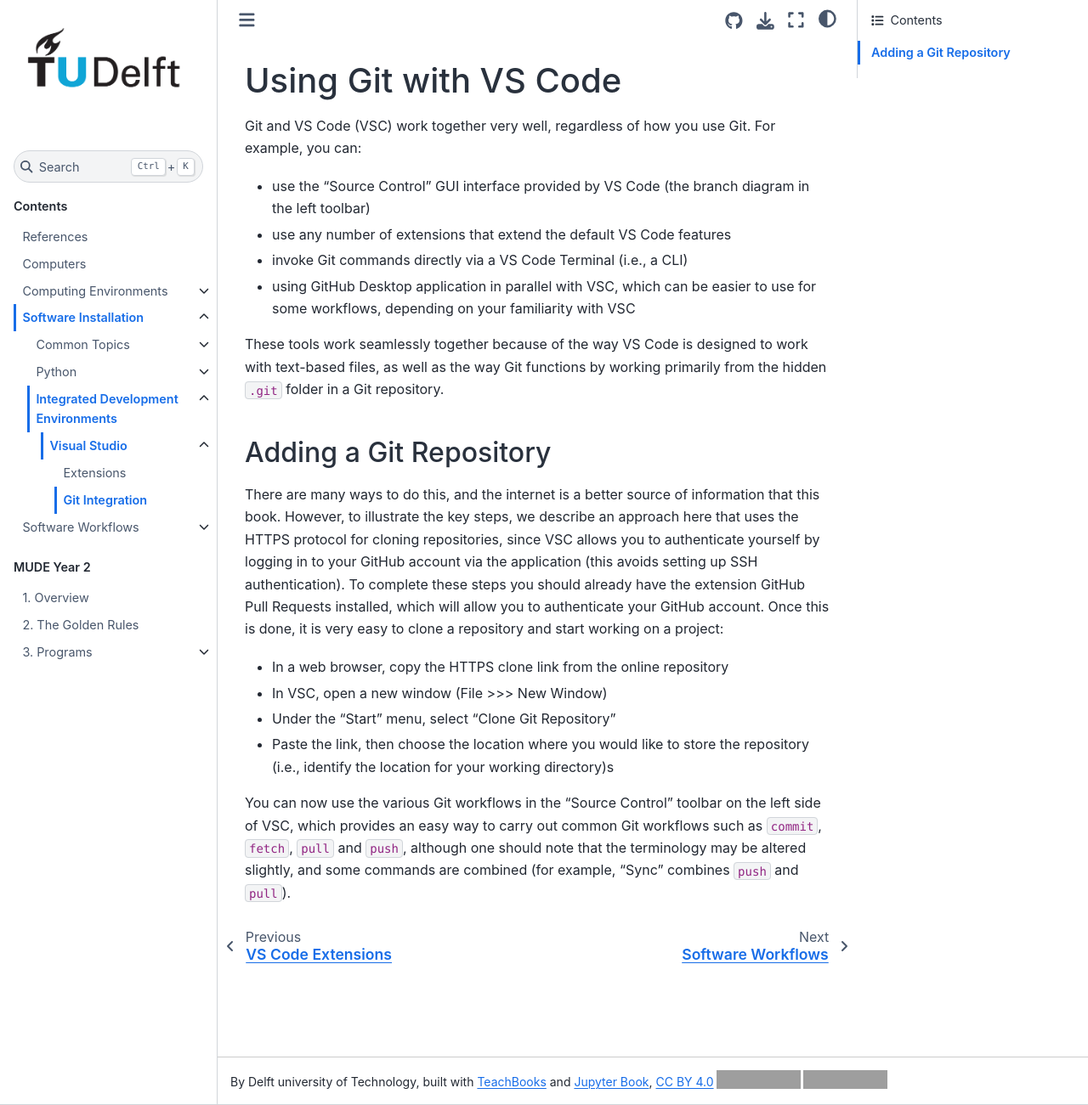
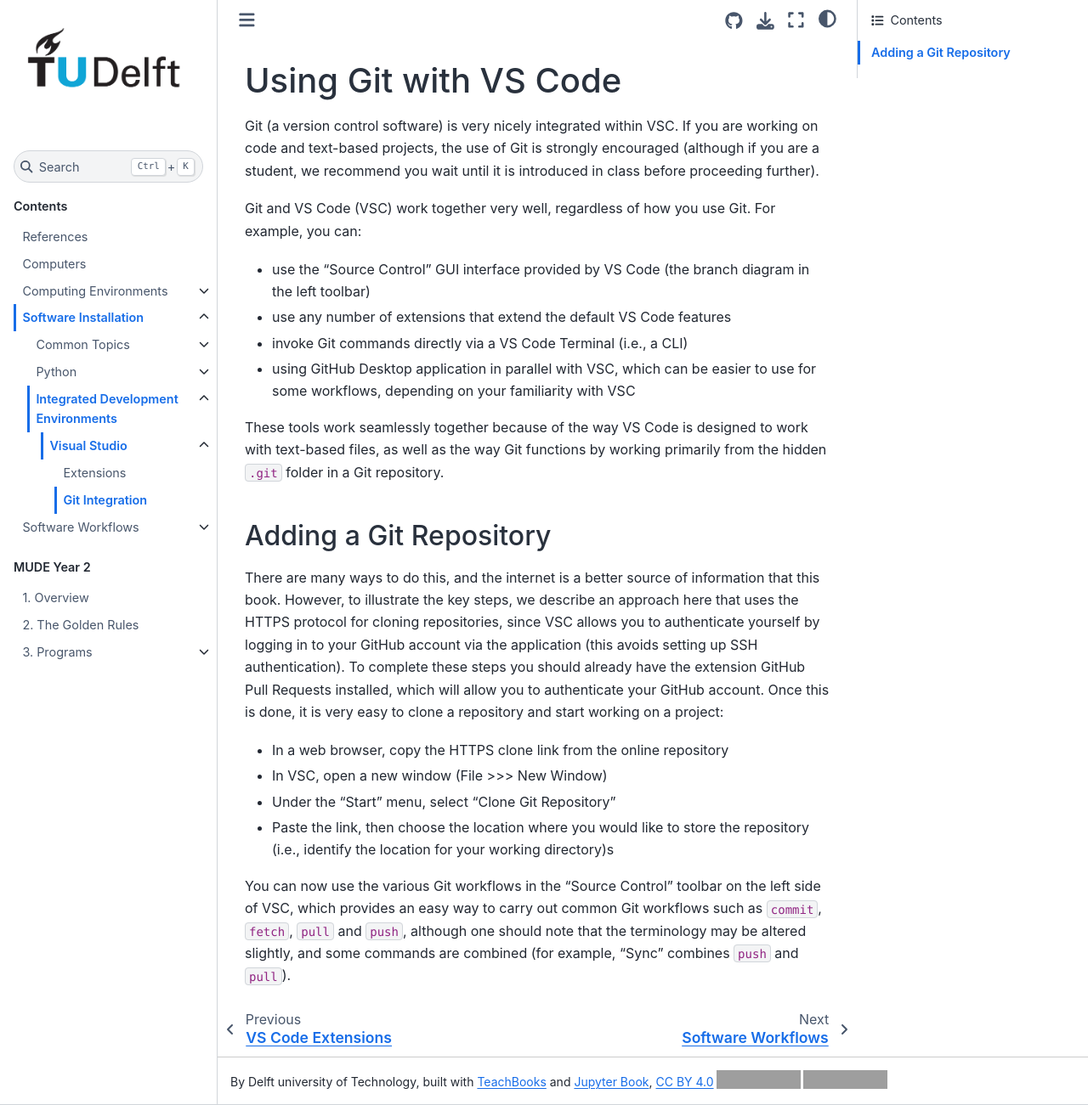
Before and after one commit to TeachBooks/learn-programming, a Jupyter Book: the page built from book/install/ide/vsc/git.md, in a window 1280 px wide and 1301 px high. Shown: the whole window at 85% size. Built offline with Jupyter Book 1.0.4 settings and Sphinx 7.4.7 and the Sphinx Book theme 1.1.4, drawn with Linux system fonts in a browser that asks for light colours; comment, search, counter and statistics services are not loaded; grey boxes are pictures that could not be loaded.

Commit message:
Collect GIt stuff

```diff
--- a/book/install/ide/vsc/git.md
+++ b/book/install/ide/vsc/git.md
@@ -1,5 +1,7 @@
 (vsc-git)=
 # Using Git with VS Code
+
+Git (a version control software) is very nicely integrated within VSC. If you are working on code and text-based projects, the use of Git is strongly encouraged (although if you are a student, we recommend you wait until it is introduced in class before proceeding further).
 
 Git and VS Code (VSC) work together very well, regardless of how you use Git. For example, you can:
 - use the "Source Control" GUI interface provided by VS Code (the branch diagram in the left toolbar)
```
